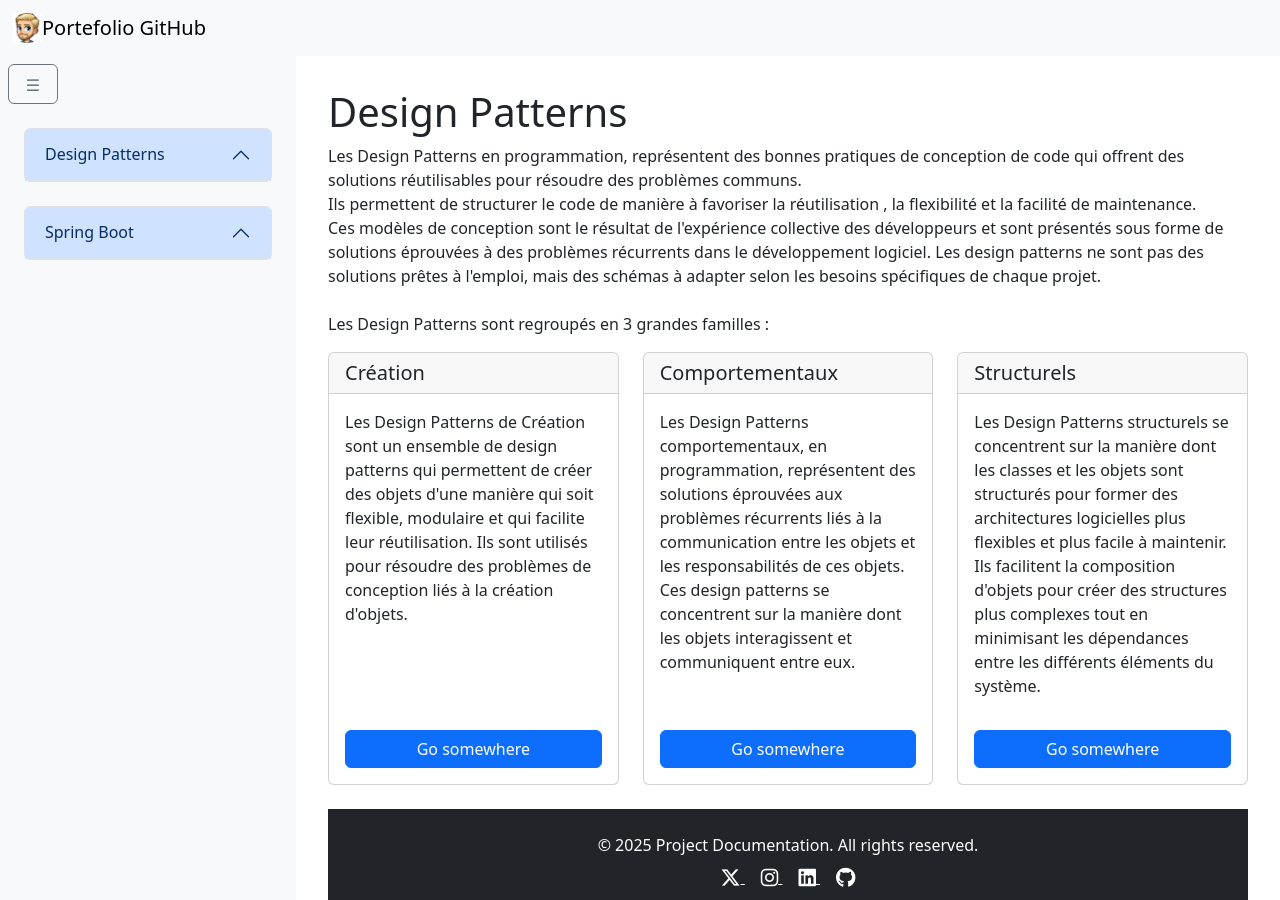
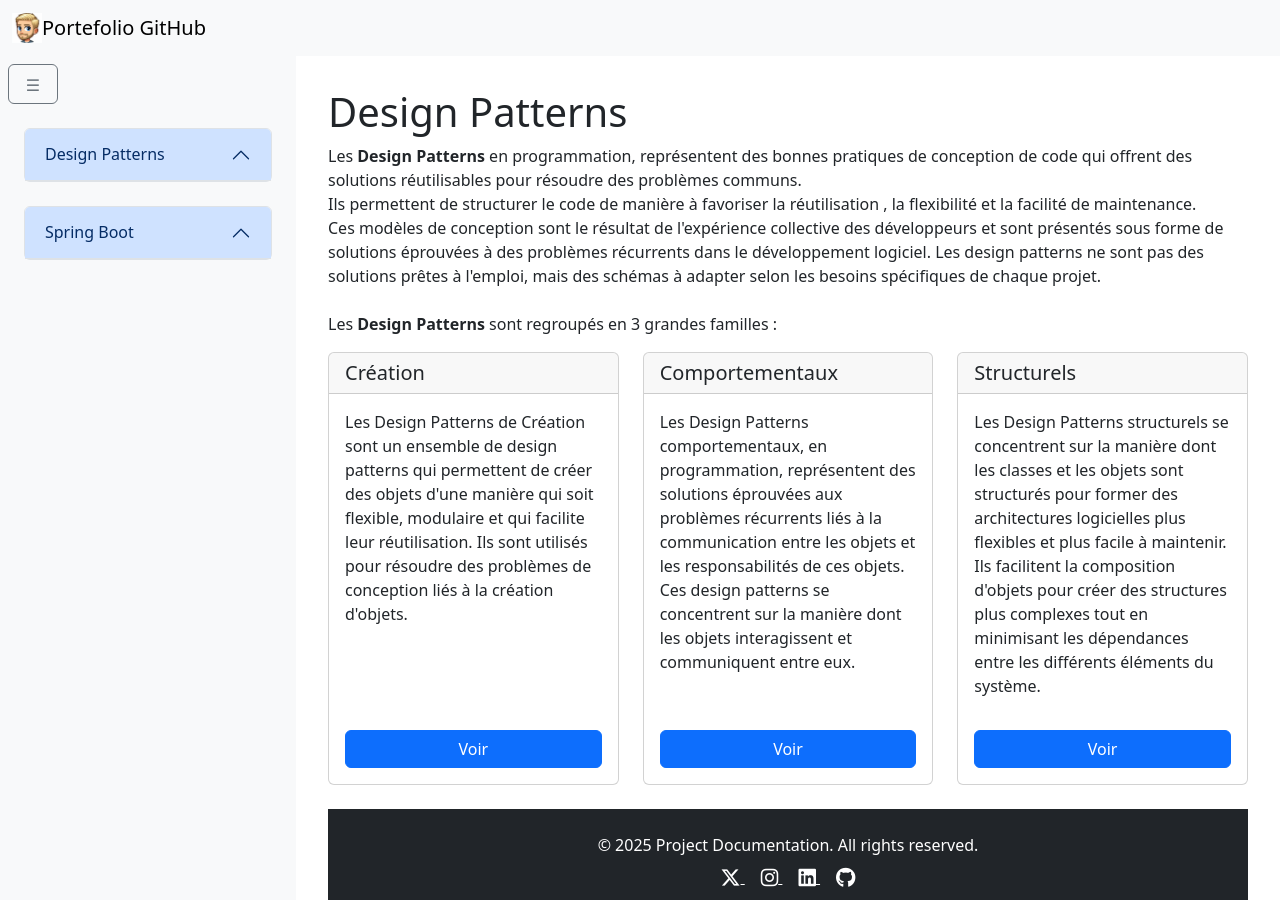
Before and after one commit to ErwanLT/ErwanLT-pages, a Jekyll site: the page built from docs/tags/designPattern/designPattern.html, in a window 1280 px wide. Built offline with Jekyll 4.4.1, drawn with Linux system fonts in a browser that asks for light colours; nearby versions of some CDN libraries.

Commit message:
tags pages design pattern creation

```diff
--- a/docs/tags/designPattern/designPattern.html
+++ b/docs/tags/designPattern/designPattern.html
@@ -5,13 +5,13 @@
 ---
 <h1>{{page.title}}</h1>
 <p>
-    Les Design Patterns en programmation, représentent des bonnes pratiques de conception de code qui offrent des solutions réutilisables pour résoudre des problèmes communs.
+    Les <b>Design Patterns</b> en programmation, représentent des bonnes pratiques de conception de code qui offrent des solutions réutilisables pour résoudre des problèmes communs.
     <br>
     Ils permettent de structurer le code de manière à favoriser la réutilisation , la flexibilité et la facilité de maintenance.
     <br>
     Ces modèles de conception sont le résultat de l'expérience collective des développeurs et sont présentés sous forme de solutions éprouvées à des problèmes récurrents dans le développement logiciel. Les design patterns ne sont pas des solutions prêtes à l'emploi, mais des schémas à adapter selon les besoins spécifiques de chaque projet.
     <br><br>
-    Les Design Patterns sont regroupés en 3 grandes familles :
+    Les <b>Design Patterns</b> sont regroupés en 3 grandes familles :
 </p>
 
 <div class="row">
@@ -20,7 +20,7 @@
             <h5 class="card-header">Création</h5>
             <div class="card-body d-flex flex-column">
                 <p class="card-text">Les Design Patterns de Création sont un ensemble de design patterns qui permettent de créer des objets d'une manière qui soit flexible, modulaire et qui facilite leur réutilisation. Ils sont utilisés pour résoudre des problèmes de conception liés à la création d'objets.</p>
-                <a href="#" class="btn btn-primary mt-auto">Go somewhere</a>
+                <a href="{{ '/designPattern/creation/' | relative_url }}" class="btn btn-primary mt-auto">Voir</a>
             </div>
         </div>
     </div>
@@ -30,7 +30,7 @@
             <h5 class="card-header">Comportementaux</h5>
             <div class="card-body d-flex flex-column">
                 <p class="card-text">Les Design Patterns comportementaux, en programmation, représentent des solutions éprouvées aux problèmes récurrents liés à la communication entre les objets et les responsabilités de ces objets. Ces design patterns se concentrent sur la manière dont les objets interagissent et communiquent entre eux.</p>
-                <a href="#" class="btn btn-primary mt-auto">Go somewhere</a>
+                <a href="{{ '/designPattern/comportementaux/' | relative_url }}" class="btn btn-primary mt-auto">Voir</a>
             </div>
         </div>
     </div>
@@ -40,7 +40,7 @@
             <h5 class="card-header">Structurels</h5>
             <div class="card-body d-flex flex-column">
                 <p class="card-text">Les Design Patterns structurels se concentrent sur la manière dont les classes et les objets sont structurés pour former des architectures logicielles plus flexibles et plus facile à maintenir. Ils facilitent la composition d'objets pour créer des structures plus complexes tout en minimisant les dépendances entre les différents éléments du système.</p>
-                <a href="#" class="btn btn-primary mt-auto">Go somewhere</a>
+                <a href="{{ '/designPattern/structurel/' | relative_url }}" class="btn btn-primary mt-auto">Voir</a>
             </div>
         </div>
     </div>
```
Also changed, not shown: docs/tags/designPattern/comportementaux.html (added, +9 -0 lines), docs/tags/designPattern/creation.html (+54 -0 lines), docs/tags/designPattern/structurel.html (added, +9 -0 lines).
